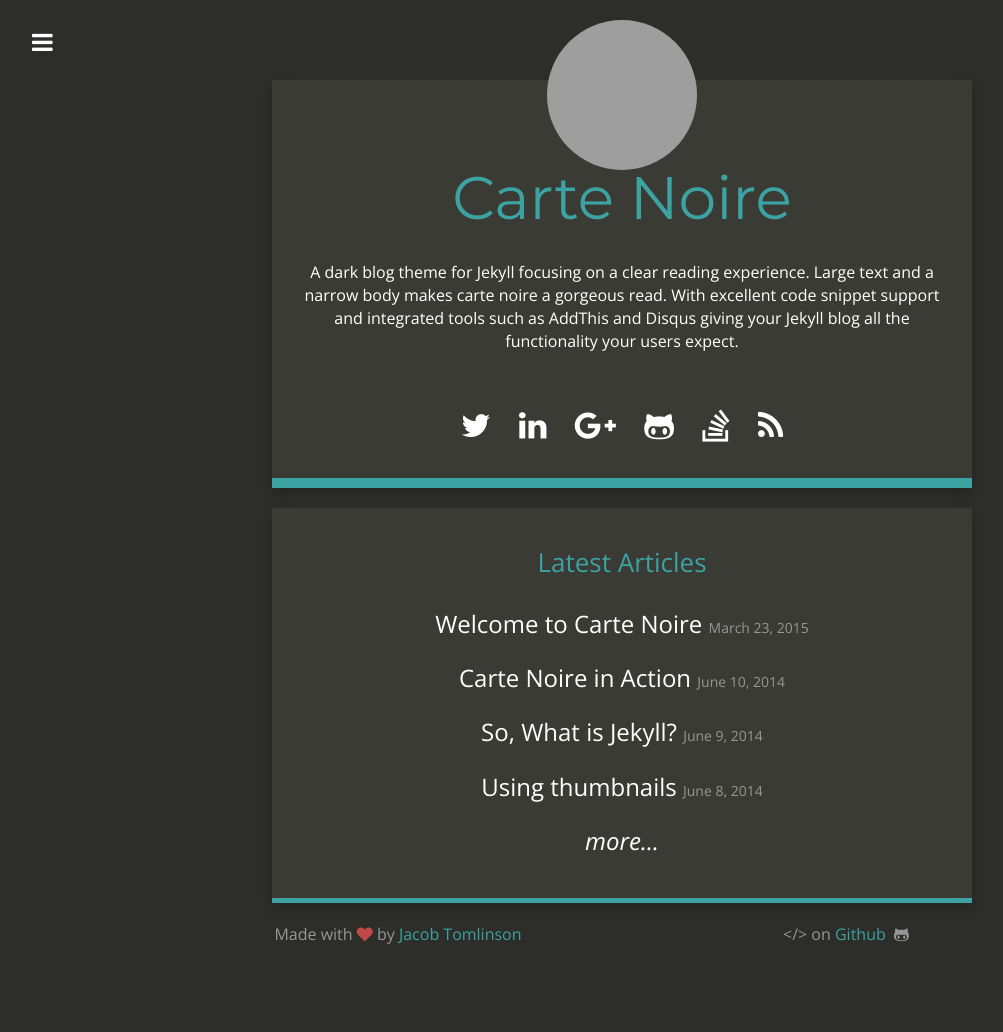
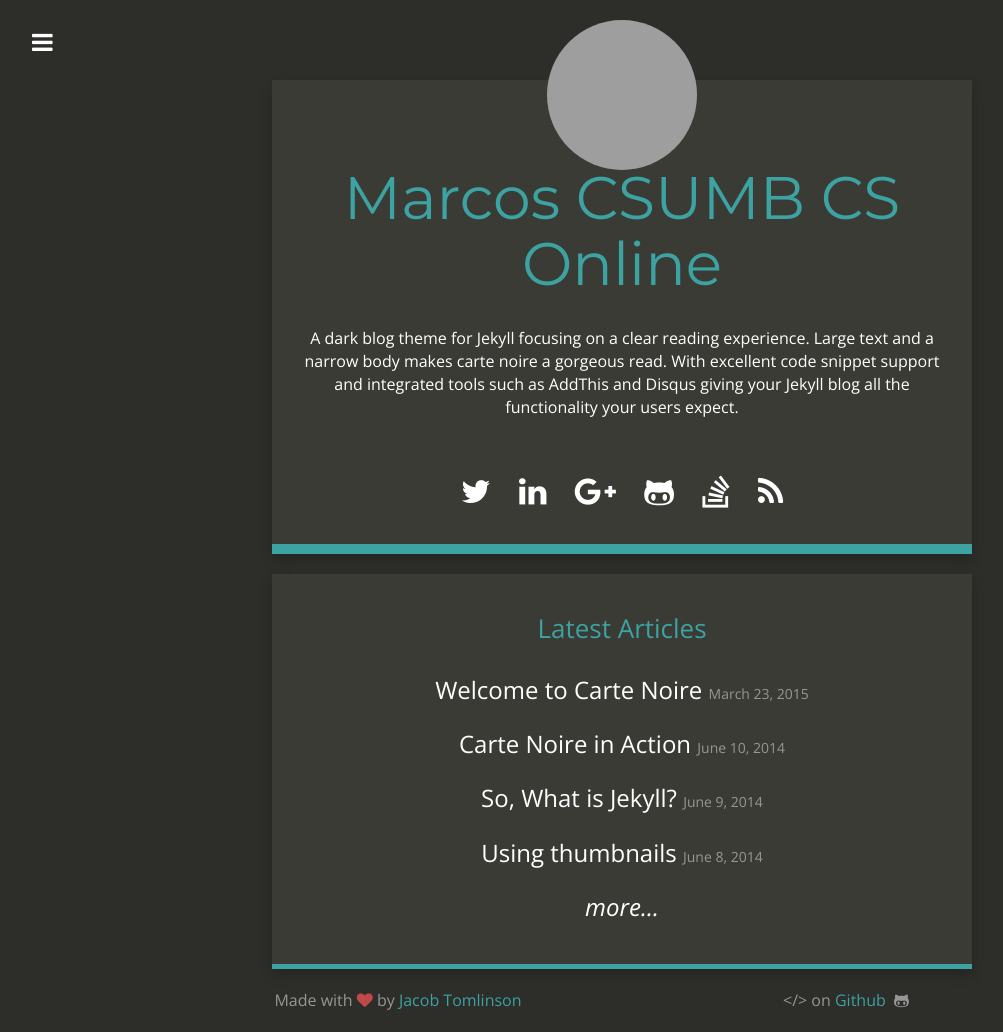
Before and after one commit to MarcosBSD/MarcosBSD.github.io, a Jekyll site: the page built from index.html, in a window 1280 px wide. Shown: the whole page, without its empty margins (18-1021 px from the left). Built offline with Jekyll 4.4.1, drawn with Linux system fonts in a browser that asks for light colours; nearby versions of some CDN libraries; before the commit the page ends 966 px from its top, so only the background shows below that; grey boxes are pictures that could not be loaded.

Commit message:
Updated Config

```diff
--- a/_config.yml
+++ b/_config.yml
@@ -1,6 +1,6 @@
 ---
-title: Carte Noire
-timezone: UTC
+title: Marcos CSUMB CS Online
+timezone: America/Los_Angeles
 collections:
   posts:
     title: Posts
@@ -8,10 +8,10 @@ collections:
   uploads:
     title: Uploads
     output: true
-email: jacob@jacobtomlinson.co.uk
+email: mabarrera@csumb.edu
 description: A dark blog theme for Jekyll.
 baseurl:
-url: http://carte-noire.jacobtomlinson.co.uk/
+url: https://MarcosBSD.github.io
 title_description: A dark blog theme for Jekyll focusing on a clear reading experience.
   Large text and a narrow body makes carte noire a gorgeous read. With excellent code
   snippet support and integrated tools such as AddThis and Disqus giving your Jekyll
@@ -19,7 +19,7 @@ title_description: A dark blog theme for Jekyll focusing on a clear reading expe
 title_image: https://www.gravatar.com/avatar/00000000000000000000000000000000?s=500&d=mm
 google_analytics: UA-20365477-4
 disqus_account: cartenoire
-github_repository: https://github.com/jacobtomlinson/carte-noire
+github_repository: https://github.com/MarcosBSD
 addthis_id: ra-513c6fa83da6ec67
 post_limit: 5
 twitter_username: _jacobtomlinson
```
